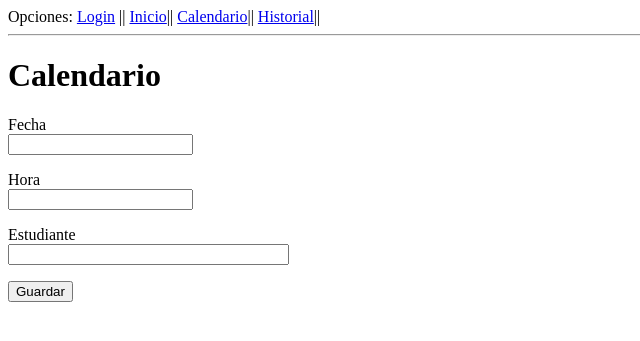
After one commit to Andrea-gt/appointment-administration, a Flask app: page /calendario in a window 1280 px wide. The commit adds this page. Shown: the top 341 px of the page, without its empty margins (0-640 px from the left). Run offline with Flask 2, Linux system fonts and the light colour scheme.

Commit message:
Creación de la clase "calendario.html" e "historial.html" con sus respectivas modificaciones. Aún pendiente de desarrollo.

```diff
--- a/app/forms.py
+++ b/app/forms.py
@@ -14,3 +14,13 @@ class EnteringStudentData(FlaskForm):
     nombre = StringField('Nombre de Estudiante', validators=[DataRequired()])
     carne = IntegerField('Numero de Carne', validators=[DataRequired()])
     submit = SubmitField('Ingresar Datos')
+
+class EnteringDatesData(FlaskForm):
+    fecha = IntegerField('Fecha', validators=[DataRequired()])
+    hora = IntegerField('Hora', validators=[DataRequired()])
+    estudiante = StringField('Estudiante', validators=[DataRequired()])
+    submit = SubmitField('Guardar')
+
+class EnteringHistoryData(FlaskForm):
+    nameforhistory = StringField('Nombre para el historial', validators=[DataRequired()])
+    submit = SubmitField('Guardar')
--- a/app/routes.py
+++ b/app/routes.py
@@ -1,6 +1,6 @@
 from app import app
 from flask import render_template, flash, request, redirect
-from app.forms import LoginForm, EnteringStudentData
+from app.forms import LoginForm, EnteringStudentData, EnteringDatesData, EnteringHistoryData
 
 @app.route('/')
 @app.route('/index', methods=['POST', 'GET'])
@@ -16,3 +16,15 @@ def login():
             form.username.data, form.remember_me.data))
         return redirect('/index')
     return render_template('login.html', title='Sign In', form=form)
+
+@app.route('/')
+@app.route('/calendario', methods=['POST', 'GET'])
+def calendario():
+    form = EnteringDatesData()
+    return render_template('calendario.html', title='Calendario', form =form)
+
+@app.route('/')
+@app.route('/historial', methods=['POST', 'GET'])
+def historial():
+    form = EnteringHistoryData()
+    return render_template('historial.html', title='Historial', form =form)
--- a/app/templates/base.html
+++ b/app/templates/base.html
@@ -11,6 +11,8 @@
             Opciones:
             <a href="/login">Login</a> ||
             <a href="/index">Inicio</a>||
+            <a href="/calendario">Calendario</a>||
+            <a href="/historial">Historial</a>||
         </div>
         <hr>
         {% with messages = get_flashed_messages() %}
--- /dev/null
+++ b/app/templates/calendario.html
@@ -0,0 +1,30 @@
+{% extends "base.html" %}
+
+{% block content %}
+    <h1>Calendario</h1>
+    <form action="" method="post" novalidate>
+        {{ form.hidden_tag() }}
+        <p>
+            {{ form.fecha.label }}<br>
+            {{ form.fecha(size=32) }}<br>
+            {% for error in form.fecha.errors %}
+            <span style="color: red;">[{{ error }}]</span>
+            {% endfor %}
+        </p>
+        <p>
+            {{ form.hora.label }}<br>
+            {{ form.hora(size=32) }}<br>
+            {% for error in form.hora.errors %}
+            <span style="color: red;">[{{ error }}]</span>
+            {% endfor %}
+        </p>
+        <p>
+            {{ form.estudiante.label }}<br>
+            {{ form.estudiante(size=32) }}<br>
+            {% for error in form.estudiante.errors %}
+            <span style="color: red;">[{{ error }}]</span>
+            {% endfor %}
+        </p>
+        <p>{{ form.submit() }}</p>
+    </form>
+{% endblock %}
--- /dev/null
+++ b/app/templates/historial.html
@@ -0,0 +1,5 @@
+{% extends "base.html" %}
+
+{% block content %}
+    <h1>Historial</h1>
+{% endblock %}
```
